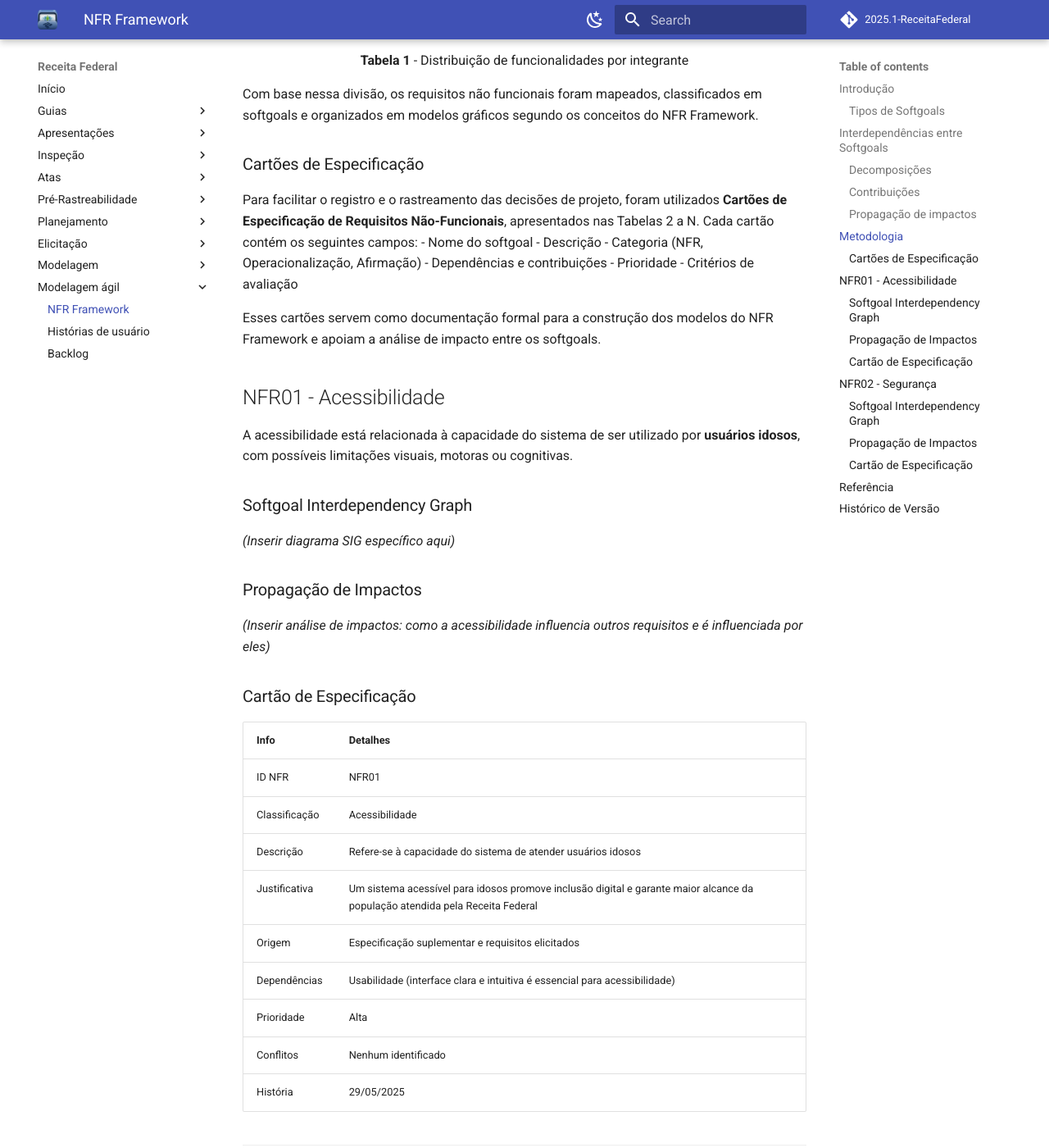
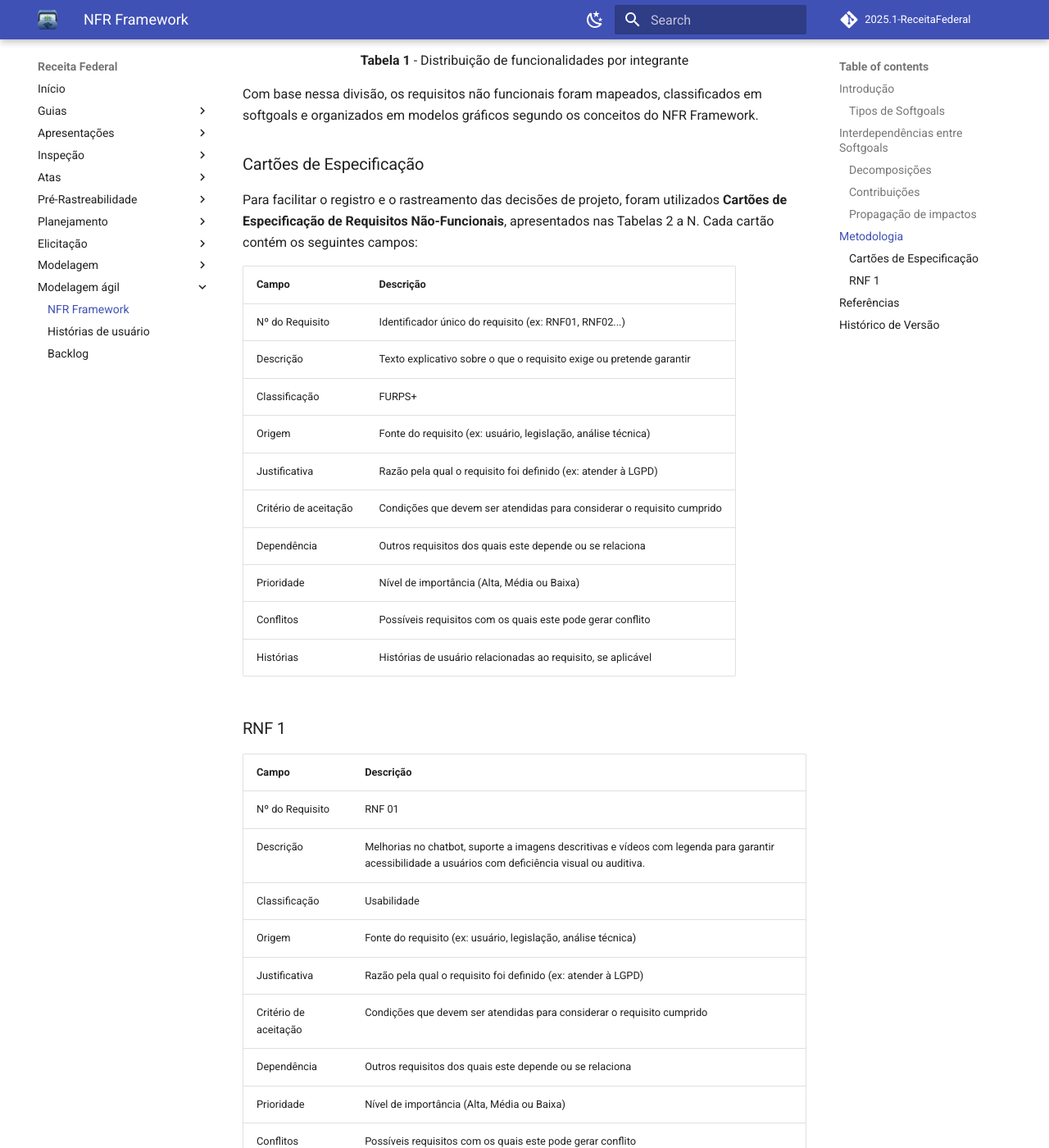
Before and after one commit to Requisitos-de-Software/2025.1-Meu-INSS, an MkDocs documentation site: the page built from docs/modelagem-agil/nfr-framework.md, in a window 1280 px wide and 1400 px high, scrolled down 4652 px. Shown: the whole window at 82% size. Built offline with MkDocs 1.6.1 and Material for MkDocs 9.7.7, drawn with Linux system fonts in a browser that asks for light colours; comment, search, counter and statistics services are not loaded; some of the changed text lies outside the part shown.

Commit message:
adicionando tabela

```diff
--- a/docs/modelagem-agil/nfr-framework.md
+++ b/docs/modelagem-agil/nfr-framework.md
@@ -126,14 +126,37 @@
 ### Cartões de Especificação
 
 Para facilitar o registro e o rastreamento das decisões de projeto, foram utilizados **Cartões de Especificação de Requisitos Não-Funcionais**, apresentados nas Tabelas 2 a N. Cada cartão contém os seguintes campos:
-- Nome do softgoal
-- Descrição
-- Categoria (NFR, Operacionalização, Afirmação)
-- Dependências e contribuições
-- Prioridade
-- Critérios de avaliação
 
-Esses cartões servem como documentação formal para a construção dos modelos do NFR Framework e apoiam a análise de impacto entre os softgoals.
+
+| Campo              | Descrição                                                                 |
+|--------------------|---------------------------------------------------------------------------|
+| Nº do Requisito    | Identificador único do requisito (ex: RNF01, RNF02...)                   |
+| Descrição          | Texto explicativo sobre o que o requisito exige ou pretende garantir     |
+| Classificação      | FURPS+    |
+| Origem             | Fonte do requisito (ex: usuário, legislação, análise técnica)             |
+| Justificativa      | Razão pela qual o requisito foi definido (ex: atender à LGPD)            |
+|Critério de aceitação| Condições que devem ser atendidas para considerar o requisito cumprido                                                                       |
+| Dependência        | Outros requisitos dos quais este depende ou se relaciona                 |
+| Prioridade         | Nível de importância (Alta, Média ou Baixa)                              |
+| Conflitos          | Possíveis requisitos com os quais este pode gerar conflito               |
+| Histórias          | Histórias de usuário relacionadas ao requisito, se aplicável             |
+
+
+
+### RNF 1
+
+| Campo              | Descrição                                                                 |
+|--------------------|---------------------------------------------------------------------------|
+| Nº do Requisito    | RNF 01                                       |
+| Descrição          |  Melhorias no chatbot, suporte a imagens descritivas e vídeos com legenda para garantir acessibilidade a usuários com deficiência visual ou auditiva.     |
+| Classificação      | Usabilidade     |
+| Origem             | Fonte do requisito (ex: usuário, legislação, análise técnica)             |
+| Justificativa      | Razão pela qual o requisito foi definido (ex: atender à LGPD)            |
+|Critério de aceitação| Condições que devem ser atendidas para considerar o requisito cumprido                                                                       |
+| Dependência        | Outros requisitos dos quais este depende ou se relaciona                 |
+| Prioridade         | Nível de importância (Alta, Média ou Baixa)                              |
+| Conflitos          | Possíveis requisitos com os quais este pode gerar conflito               |
+| Histórias          | Histórias de usuário relacionadas ao requisito, se aplicável             |
 
 
 
@@ -143,68 +166,7 @@
 
 
 
-
-
-
-
-
-## NFR01 - Acessibilidade
-
-A acessibilidade está relacionada à capacidade do sistema de ser utilizado por **usuários idosos**, com possíveis limitações visuais, motoras ou cognitivas.
-
-### Softgoal Interdependency Graph
-
-*(Inserir diagrama SIG específico aqui)*
-
-### Propagação de Impactos
-
-*(Inserir análise de impactos: como a acessibilidade influencia outros requisitos e é influenciada por eles)*
-
-### Cartão de Especificação
-
-| Info          | Detalhes                                                                                                                     |
-| ------------- | ---------------------------------------------------------------------------------------------------------------------------- |
-| ID NFR        | NFR01                                                                                                                        |
-| Classificação | Acessibilidade                                                                                                               |
-| Descrição     | Refere-se à capacidade do sistema de atender usuários idosos                                                                 |
-| Justificativa | Um sistema acessível para idosos promove inclusão digital e garante maior alcance da população atendida pela Receita Federal |
-| Origem        | Especificação suplementar e requisitos elicitados                                                                            |
-| Dependências  | Usabilidade (interface clara e intuitiva é essencial para acessibilidade)                                                    |
-| Prioridade    | Alta                                                                                                                         |
-| Conflitos     | Nenhum identificado                                                                                                          |
-| História      | 29/05/2025                                                                                                                   |
-
----
-
-## NFR02 - Segurança
-
-A segurança trata da proteção dos dados dos usuários e da integridade das informações do sistema.
-
-### Softgoal Interdependency Graph
-
-*(Inserir diagrama SIG específico aqui)*
-
-### Propagação de Impactos
-
-*(Inserir análise dos efeitos da segurança em outras áreas, como desempenho ou usabilidade)*
-
-### Cartão de Especificação
-
-| Info          | Detalhes                                                                           |
-| ------------- | ---------------------------------------------------------------------------------- |
-| ID NFR        | NFR02                                                                              |
-| Classificação | Segurança                                                                          |
-| Descrição     | Garante que os dados dos usuários estão protegidos contra acessos indevidos.       |
-| Justificativa | Sistemas que tratam dados pessoais devem garantir confidencialidade e integridade. |
-| Origem        | Especificação suplementar e requisitos elicitados                                  |
-| Dependências  | Privacidade (depende da implementação de segurança para proteção de dados)         |
-| Prioridade    | Alta                                                                               |
-| Conflitos     | Nenhum identificado                                                                |
-| História      | 29/05/2025                                                                         |
-
----
-
-## Referência
+## Referências
 
 SILVA, Reinaldo Antônio da. *NFR4ES: Um Catálogo de Requisitos Não-Funcionais para Sistemas Embarcados*. Recife: Universidade Federal de Pernambuco, 2019.
 Disponível em: [https://aprender3.unb.br/pluginfile.php/3096155/mod\_resource/content/2/DISSERTA%C3%87%C3%83O%20Reinaldo%20Ant%C3%B4nio%20da%20Silva.pdf](https://aprender3.unb.br/pluginfile.php/3096155/mod_resource/content/2/DISSERTA%C3%87%C3%83O%20Reinaldo%20Ant%C3%B4nio%20da%20Silva.pdf)
```
